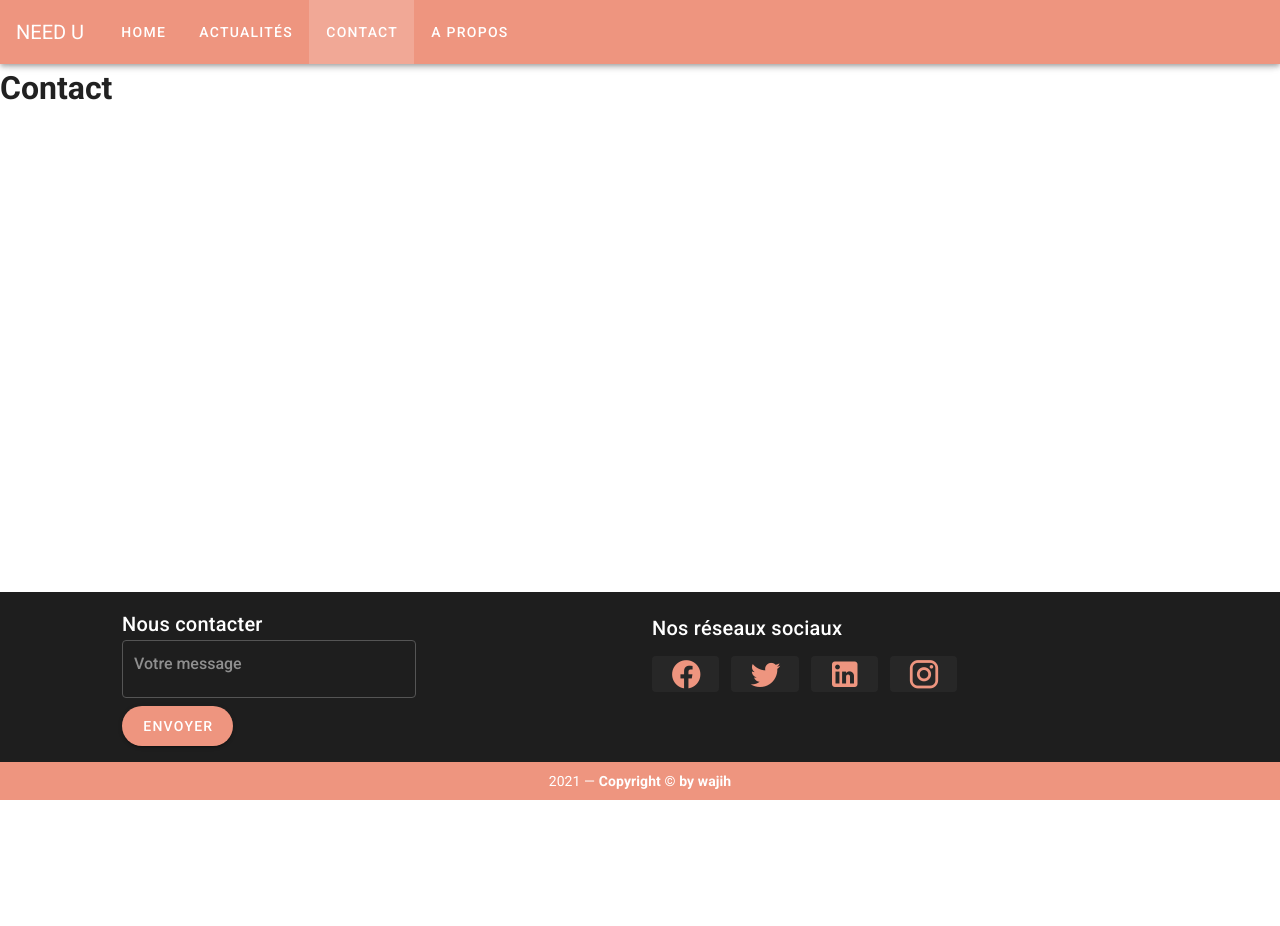
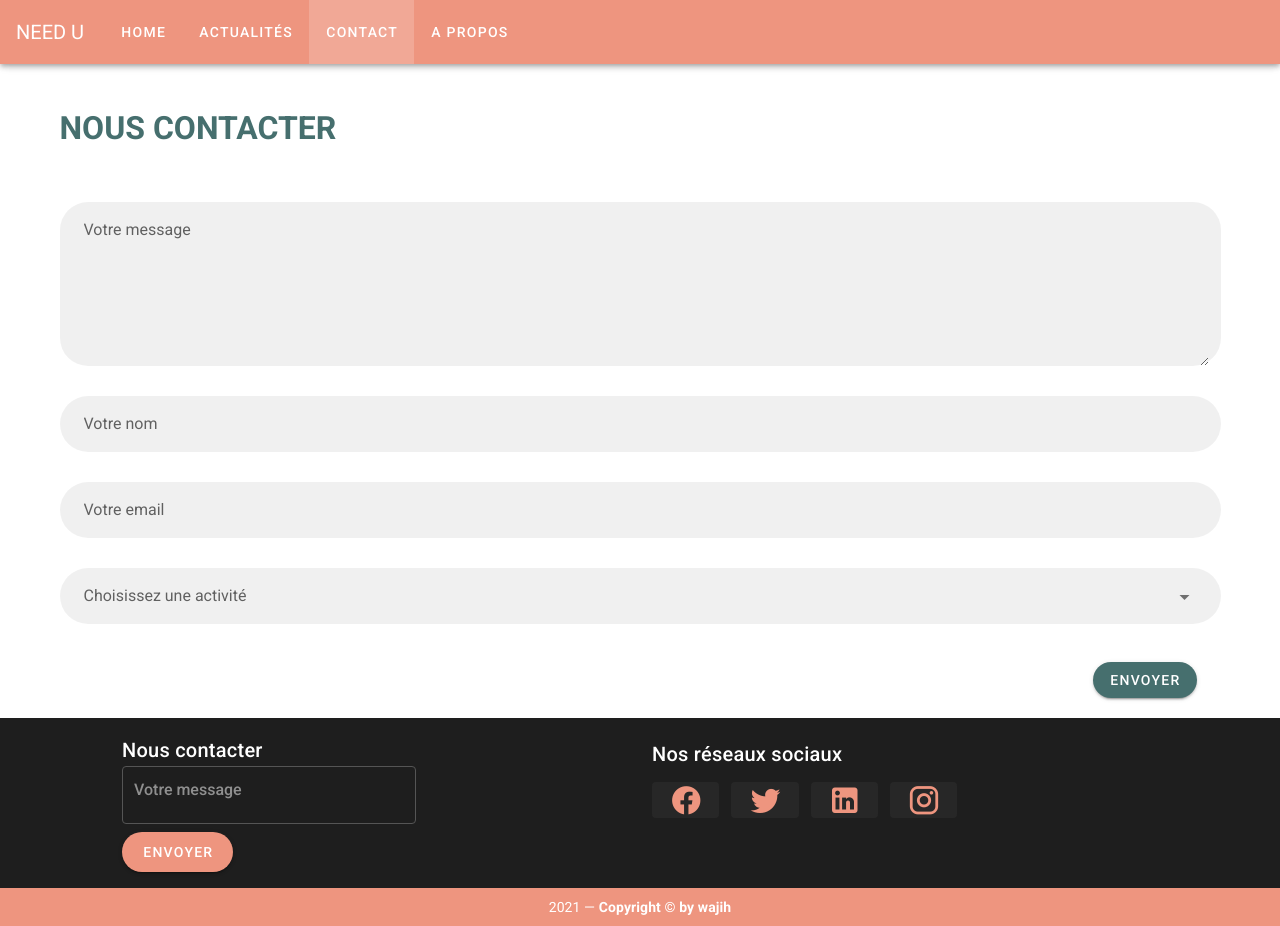
Before and after one commit to JRB-y/need-u, a Vue app: page /contact in a window 1280 px wide. Before the commit the page ends 800 px from the top, so only its background shows below. Built offline with nearby package versions, Linux system fonts and the light colour scheme.

Commit message:
Contact page

```diff
--- /dev/null
+++ b/src/store/contact.js
@@ -0,0 +1,27 @@
+export default {
+  namespaced: true,
+
+  state: {
+    contactMessage: null,
+    messageSended: false,
+  },
+
+  getters: {
+    getMessageSended: (state) => state.messageSended
+  },
+
+  actions: {
+    async sendMessage (context, contactMessage) {
+      context.commit('SET_MESSAGE', contactMessage)
+      return { success: true }
+    }
+  },
+
+  mutations: {
+    SET_MESSAGE(state, msg) {
+      state.contactMessage = msg
+      state.messageSended = true
+    }
+  }
+
+}
--- a/src/store/index.js
+++ b/src/store/index.js
@@ -4,6 +4,7 @@ import Vuex from 'vuex'
 import global from './global'
 import activities from './activities'
 import users from './users'
+import contact from './contact'
 
 Vue.use(Vuex)
 
@@ -11,6 +12,7 @@ export default new Vuex.Store({
   modules: {
     global,
     activities,
-    users
+    users,
+    contact
   }
 })
--- a/src/views/Contact/index.vue
+++ b/src/views/Contact/index.vue
@@ -1,9 +1,135 @@
 <template>
-  <h1>Contact</h1>
+<v-layout>
+
+  <!-- Si pas de message déjà envoyé -->
+  <v-container pt-10 v-if="!messageSended">
+    <v-row>
+      <v-col class="mb-5">
+        <h1 class="secondary--text">NOUS CONTACTER</h1>
+      </v-col>
+      <v-col mt-0 class="d-flex flex-row-reverse">
+        <v-img
+          contain
+          max-height="200"
+          max-width="200"
+          src="@/assets/images/bg-contact.png"
+        >
+        </v-img>
+      </v-col>
+    </v-row>
+    <v-spacer></v-spacer>
+    <v-form ref="form" v-model="valid" lazy-validation>
+      <v-textarea
+        v-model="contactMessage.message"
+        label="Votre message"
+        filled
+        value=""
+        :rules="messageRules"
+        rounded
+      ></v-textarea>
+      <v-text-field
+        v-model="contactMessage.name"
+        class="background"
+        :rules="nameRules"
+        label="Votre nom"
+        required
+        filled
+        rounded
+      />
+      <v-text-field
+        v-model="contactMessage.email"
+        :rules="emailRules"
+        label="Votre email"
+        filled
+        rounded
+        required
+      />
+      <v-select
+        v-model="contactMessage.activity"
+        :items="items"
+        :rules="[(v) => !!v || 'Item is required']"
+        label="Choisissez une activité"
+        required
+        filled
+        rounded
+      />
+      <v-row class="d-flex flex-row-reverse ma-2">
+        <v-btn
+          :class="{ disabled: !valid }"
+          color="secondary"
+          dark
+          class="mr-4"
+          @click="sendContactMessage"
+          rounded
+        >
+          ENVOYER
+        </v-btn>
+      </v-row>
+    </v-form>
+  </v-container>
+
+  <!-- Si message est envoyé -->
+  <v-container v-else>
+    <v-col class="mb-5 text-center mt-10">
+      <h1 class="secondary--text">Votre message a été envoyé avec succès</h1>
+      <p>
+        On vous contactera très rapidement
+      </p>
+      <p>
+        l'équipe <b>Need U</b>
+      </p>
+    </v-col>
+  </v-container>
+</v-layout>
 </template>
+
 
 <script>
 export default {
+  data: () => ({
+    valid: false,
+    messageRules: [
+      (v) => !!v || "Le messsage est obligatoire",
+      (v) => (v && v.length <= 10) || "Le message doit avoir au minimum 10 caractères",
+    ],
+    nameRules: [
+      (v) => !!v || "Le nom est obligatoire",
+      (v) => (v && v.length >= 5) || "Le nom doit avoir au minimum 5 caractères",
+    ],
+    emailRules: [
+      (v) => !!v || "E-mail is required",
+      (v) => /.+@.+\..+/.test(v) || "E-mail must be valid",
+    ],
+    contactMessage: {
+      message: null,
+      name: null,
+      email: null,
+      activity: null
+    },
+    items: [
+      "loisir et détente",
+      "Activités manuelles",
+      "Activités sportives",
+      "Activités culturelle ",
+      "Autre",
+    ]
+  }),
 
+  computed: {
+    messageSended () {
+      return this.$store.getters['contact/getMessageSended']
+    }
+  },
+
+  methods: {
+    async sendContactMessage () {
+      if (!this.$refs.form.validate()) {
+        console.error('ERROR in validating form')
+        return
+      }
+
+      await this.$store.dispatch('contact/sendMessage', this.contactMessage)
+    }
+  }
 }
 </script>
```
Also changed, not shown: src/assets/images/bg-contact.png (added).
